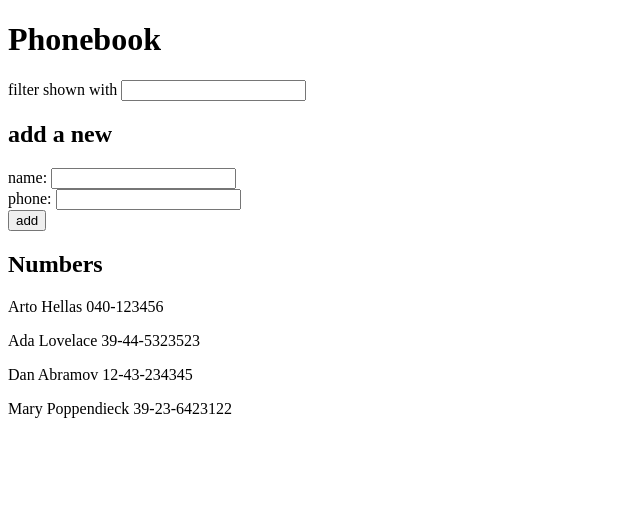
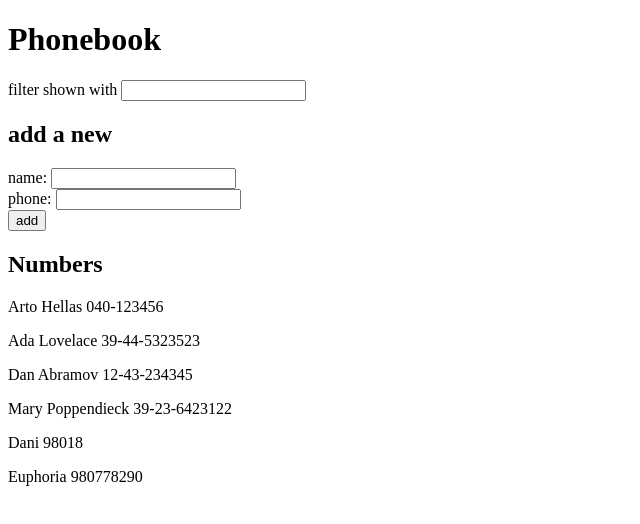
Before and after one commit to Sdann26/fullStackOpen, a React (Create React App) app in the folder part2/phonebook/: page / in a window 1280 px wide. Shown: the top 524 px of the page, without its empty margins (0-640 px from the left). Built offline with nearby package versions, Linux system fonts and the light colour scheme; data requests are answered from the project's data file; the HTML template or start-up script is replaced by a standard one.

Commit message:
Exercise 2.15 completed

```diff
--- a/part2/phonebook/db.json
+++ b/part2/phonebook/db.json
@@ -1,5 +1,5 @@
 {
-  "persons":[
+  "persons": [
     {
       "name": "Arto Hellas",
       "number": "040-123456",
@@ -19,6 +19,16 @@
       "name": "Mary Poppendieck",
       "number": "39-23-6423122",
       "id": 4
+    },
+    {
+      "name": "Dani",
+      "number": "98018",
+      "id": 5
+    },
+    {
+      "name": "Euphoria",
+      "number": "980778290",
+      "id": 6
     }
   ]
 }
--- a/part2/phonebook/src/App.js
+++ b/part2/phonebook/src/App.js
@@ -31,7 +31,7 @@ const App = () => {
 
   const filteredPersons = persons.filter((person) => {
     const name = person.name.toLowerCase()
-    return name.includes(searchName)
+    return name.includes(searchName.toLowerCase())
   })
 
   // handleEvent
@@ -53,6 +53,12 @@ const App = () => {
     if (existingUserAlert(newName.trim())){
       return
     }
+
+    axios
+      .post('http://localhost:3001/persons', {name: newName.trim(), number: newPhone})
+      .then((res)=>console.log(res))
+
+
     setPersons(
       persons.concat(
         {name: newName.trim(),
```
